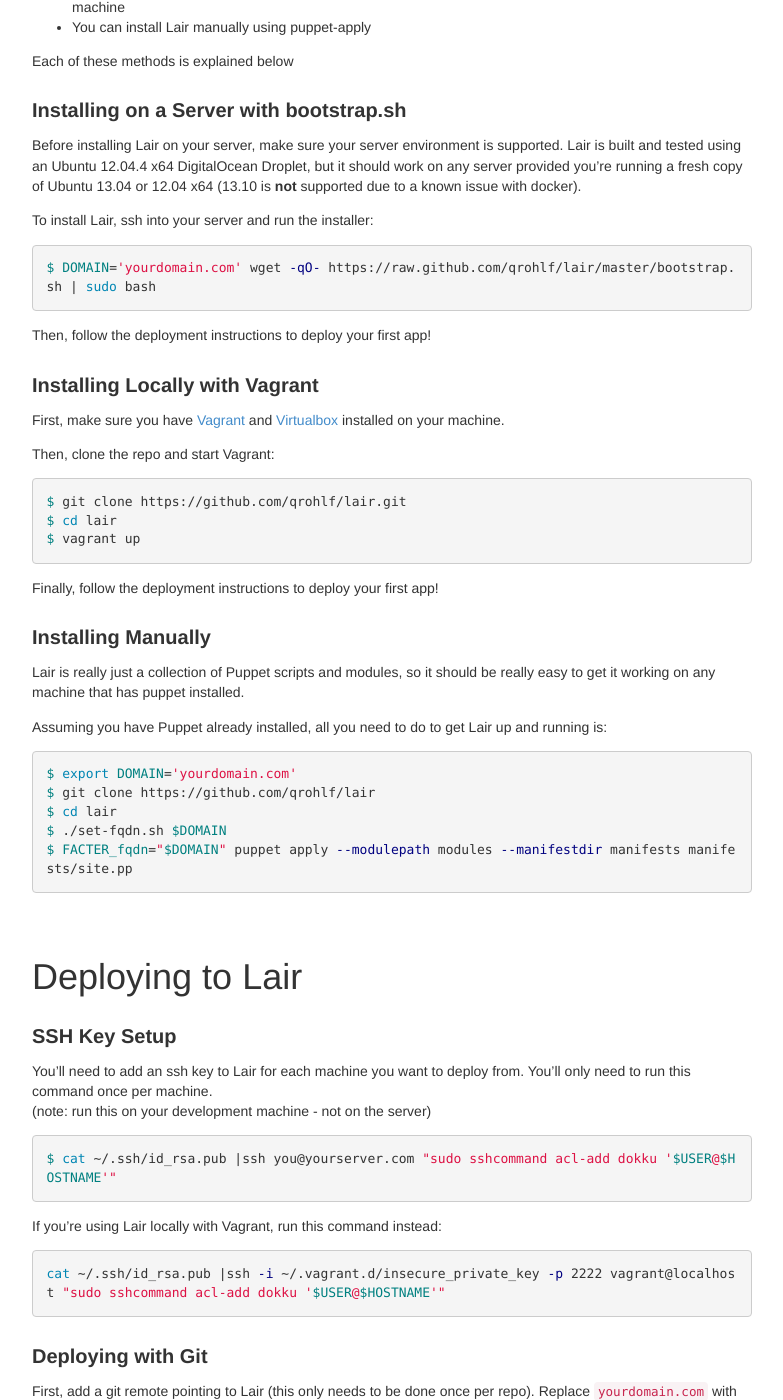
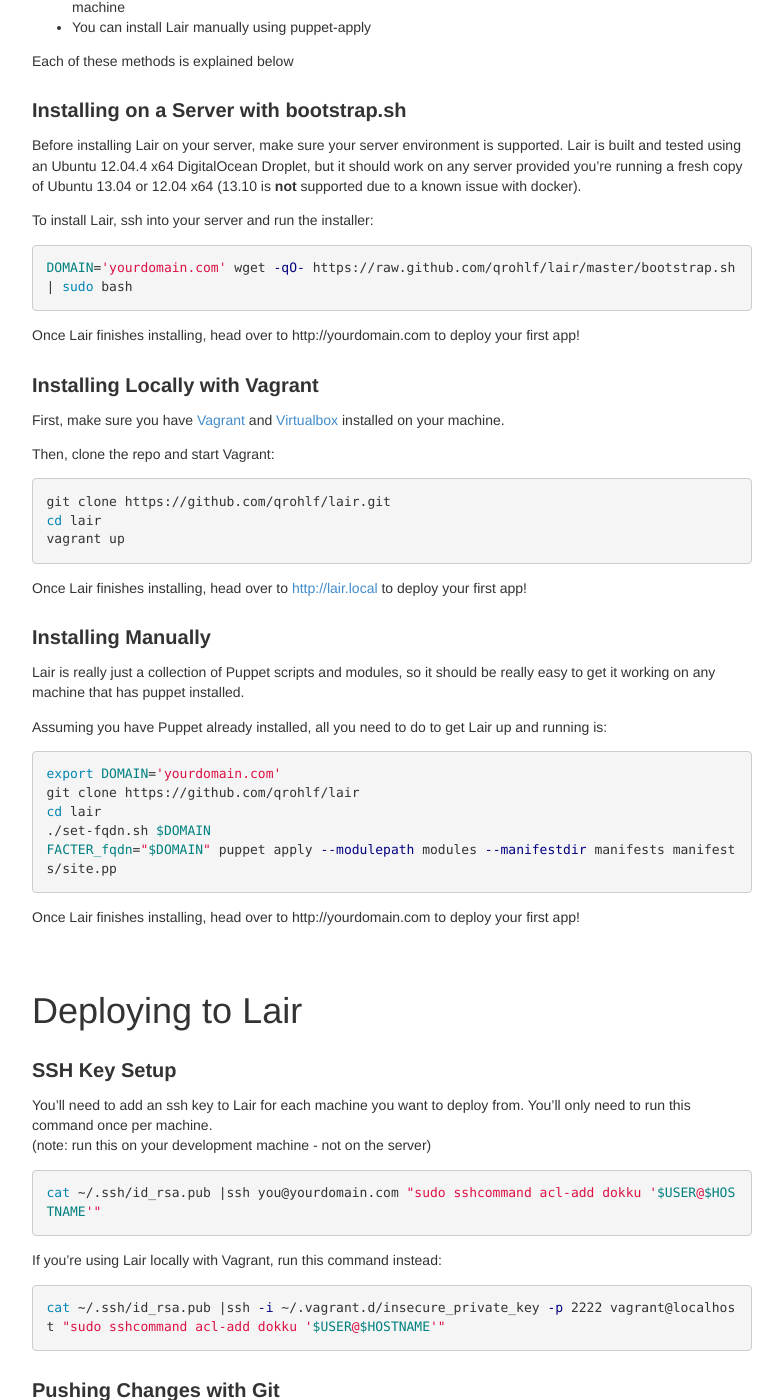
Before and after one commit to qrohlf/lair, a Jekyll site: the page built from index.md, in a window 1280 px wide and 1400 px high, scrolled down 1397 px. Shown: the whole window, without its empty margins (248-1031 px from the left). Built offline with Jekyll 4.4.1, drawn with Linux system fonts in a browser that asks for light colours; nearby versions of some CDN libraries; Markdown is read by kramdown in place of the engine named in the settings.

Commit message:
update docs

````diff
--- a/index.md
+++ b/index.md
@@ -35,10 +35,10 @@
 To install Lair, ssh into your server and run the installer:
 
 ```bash
-$ DOMAIN='yourdomain.com' wget -qO- https://raw.github.com/qrohlf/lair/master/bootstrap.sh | sudo bash
+DOMAIN='yourdomain.com' wget -qO- https://raw.github.com/qrohlf/lair/master/bootstrap.sh | sudo bash
 ```
 
-Then, follow the deployment instructions to deploy your first app!
+Once Lair finishes installing, head over to http://yourdomain.com to deploy your first app!
 
 ## Installing Locally with Vagrant
 First, make sure you have [Vagrant](http://www.vagrantup.com/downloads.html) and [Virtualbox](https://www.virtualbox.org/wiki/Downloads) installed on your machine.
@@ -46,12 +46,12 @@
 Then, clone the repo and start Vagrant:
 
 ```bash
-$ git clone https://github.com/qrohlf/lair.git
-$ cd lair
-$ vagrant up
+git clone https://github.com/qrohlf/lair.git
+cd lair
+vagrant up
 ```
 
-Finally, follow the deployment instructions to deploy your first app!
+Once Lair finishes installing, head over to [http://lair.local](http://lair.local) to deploy your first app!
 
 ## Installing Manually
 Lair is really just a collection of Puppet scripts and modules, so it should be really easy to get it working on any machine that has puppet installed.
@@ -59,12 +59,14 @@
 Assuming you have Puppet already installed, all you need to do to get Lair up and running is:
 
 ```bash
-$ export DOMAIN='yourdomain.com'
-$ git clone https://github.com/qrohlf/lair
-$ cd lair
-$ ./set-fqdn.sh $DOMAIN
-$ FACTER_fqdn="$DOMAIN" puppet apply --modulepath modules --manifestdir manifests manifests/site.pp
+export DOMAIN='yourdomain.com'
+git clone https://github.com/qrohlf/lair
+cd lair
+./set-fqdn.sh $DOMAIN
+FACTER_fqdn="$DOMAIN" puppet apply --modulepath modules --manifestdir manifests manifests/site.pp
 ```
+
+Once Lair finishes installing, head over to http://yourdomain.com to deploy your first app!
 
 # Deploying to Lair
 
@@ -73,7 +75,7 @@
 (note: run this on your development machine - not on the server)
 
 ```bash
-$ cat ~/.ssh/id_rsa.pub |ssh you@yourserver.com "sudo sshcommand acl-add dokku '$USER@$HOSTNAME'"
+cat ~/.ssh/id_rsa.pub |ssh you@yourdomain.com "sudo sshcommand acl-add dokku '$USER@$HOSTNAME'"
 ```
 
 If you're using Lair locally with Vagrant, run this command instead:
@@ -82,7 +84,7 @@
 cat ~/.ssh/id_rsa.pub |ssh -i ~/.vagrant.d/insecure_private_key -p 2222 vagrant@localhost "sudo sshcommand acl-add dokku '$USER@$HOSTNAME'"
 ```
 
-## Deploying with Git
+## Pushing Changes with Git
 
 First, add a git remote pointing to Lair (this only needs to be done once per repo). Replace `yourdomain.com` with your domain, or `lair.local` if you're running Lair locally.
 
````
